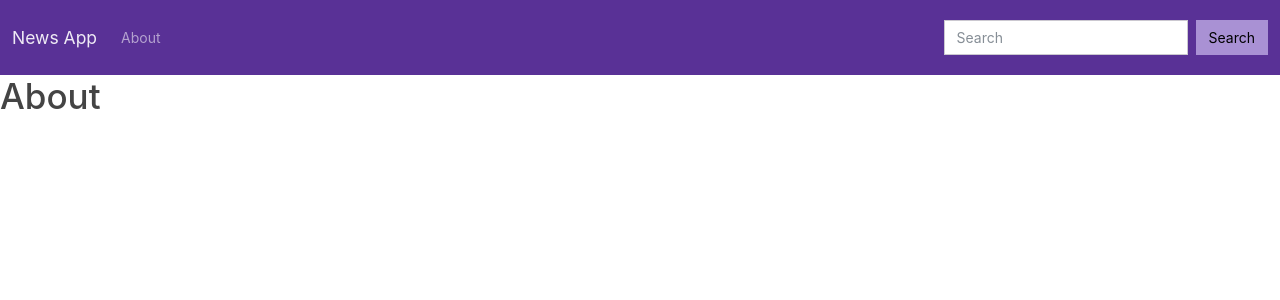
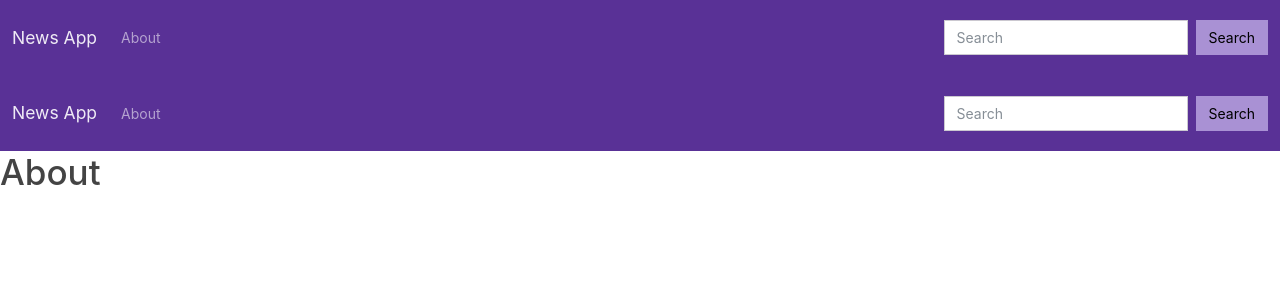
Before and after one commit to ThiagoAndradedev1/Next-News-App, a Next.js app: page /about in a window 1280 px wide. Shown: the top 300 px of the page. Built offline with nearby package versions, Linux system fonts and the light colour scheme.

Commit message:
Cria página de about

```diff
--- a/pages/about.js
+++ b/pages/about.js
@@ -1,11 +1,12 @@
-import React from 'react'
+import Layout from "@components/Layout";
+import React from "react";
 
 const about = () => {
-    return (
-        <div>
-            <h1>About</h1>
-        </div>
-    )
-}
+  return (
+    <Layout title="Next News - Sobre">
+      <h1>About</h1>
+    </Layout>
+  );
+};
 
-export default about
+export default about;
```
